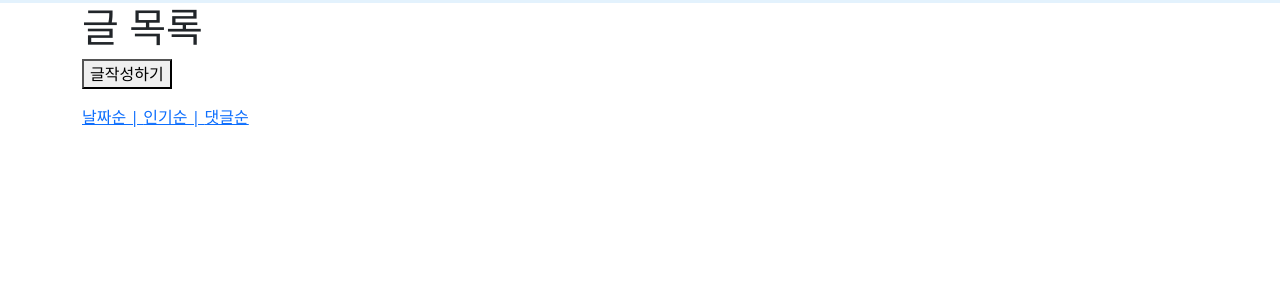
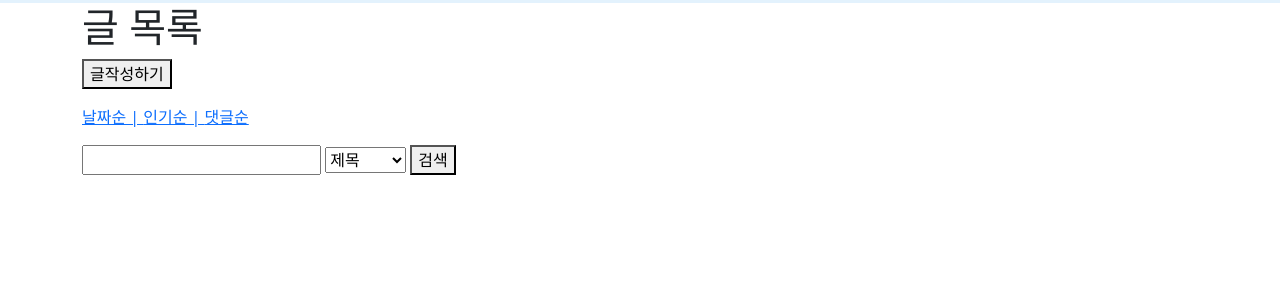
Before and after one commit to Seojeil/team_10-_spartamarket, a Django app: page / in a window 1280 px wide. Shown: the part 53-356 px from the top of the page. Run offline with Django 4.2, Linux system fonts and the light colour scheme; data that the repository does not hold is empty.

Commit message:
feat:검색기능 추가

```diff
--- a/spartamarket/products/templates/products/details.html
+++ b/spartamarket/products/templates/products/details.html
@@ -44,7 +44,9 @@
 <p>
     {% if product.hashtags %}
         {% for hashtag in hashtags %}
-            #{{ hashtag }}
+            <a href="{% url 'index' %}?search={{ hashtag.name }}&search_type=hashtag">
+                #{{ hashtag }}
+            </a>&nbsp;
         {% endfor %}
     {% endif %}
 </p>
--- a/spartamarket/products/templates/products/index.html
+++ b/spartamarket/products/templates/products/index.html
@@ -15,7 +15,18 @@
     <a href="?sort=likes">인기순 | </a>
     <a href="?sort=comments">댓글순</a>
 </p>
-
+<p>
+    <form action="{% url 'index' %}" method='GET'>
+        <input type="text" id="search" name="search">
+        <select name="search_type" id="lang">
+            <option value="title">제목</option>
+            <option value="content">내용</option>
+            <option value="username">회원명</option>
+            <option value="hashtag">해시태그</option>
+        </select>
+        <button type='submit'>검색</button>
+    </form>
+</p>
 {% if user.is_authenticated %}
     <p>
         <a href="{% url 'accounts:profile' username=user.username %}">
@@ -55,7 +66,9 @@
                 {% if product.hashtags.exists %}
                 <p>
                     {% for hashtag in product.hashtags.all %}
-                        #{{ hashtag.name }}
+                        <a href="{% url 'index' %}?search={{ hashtag.name }}&search_type=hashtag">
+                            #{{ hashtag.name }}
+                        </a>&nbsp;
                     {% endfor %}
                 </p>
         {% endif %}
--- a/spartamarket/products/views.py
+++ b/spartamarket/products/views.py
@@ -7,6 +7,7 @@ from django.views.decorators.http import (
     require_POST,
     require_http_methods
 )
+from django.contrib.auth import get_user_model
 from django.contrib.auth.decorators import login_required
 from .models import Product, Comment, HashTag
 from .forms import ProductForm, CommentForm
@@ -15,12 +16,35 @@ from django.db.models import Count
 # 제품 포스트 정렬
 def index(request):
     sort = request.GET.get('sort', 'date')  # 디폴트 날짜로 정렬
-    if sort == 'likes':
-        products = Product.objects.annotate(like_count=Count('like_users')).order_by('-like_count', '-created_at') #찜 정렬
-    elif sort == 'comments':
-        products = Product.objects.annotate(comment_count=Count('comments')).order_by('-comment_count', '-created_at') # 댓글 정렬
+    search_data = request.GET.get('search', '')
+    search_type = request.GET.get('search_type', '')
+    if not search_data: # 검색 요청을 보낸 데이터가 없을때
+        if sort == 'likes':
+            products = Product.objects.annotate(like_count=Count('like_users')).order_by('-like_count', '-created_at') #찜 정렬
+        elif sort == 'comments':
+            products = Product.objects.annotate(comment_count=Count('comments')).order_by('-comment_count', '-created_at') # 댓글 정렬
+        else:
+            products = Product.objects.all().order_by('-created_at') # 날짜 정렬
     else:
-        products = Product.objects.all().order_by('-created_at') # 날짜 정렬
+        if search_type == 'content':
+            products = Product.objects.filter(content__contains=search_data).order_by('-created_at')
+        elif search_type == 'username':
+            User = get_user_model() # 회원명이 필요하기 때문에 유저모델을 호출
+            try: # 검색한 데이터와 일치하는 유저명을 호출
+                author = User.objects.get(username=search_data)
+            except User.DoesNotExist: # 유저가 존재하지 않을 경우 빈 쿼리 반환
+                products = Product.objects.none()
+            else: # 유저가 존재할 경우 해당 유저 필터링
+                products = Product.objects.filter(author=author).order_by('-created_at')
+        elif search_type == 'hashtag':
+            try: # username과 동일한 예외처리 과정
+                hashtag = HashTag.objects.get(name=search_data)
+            except HashTag.DoesNotExist:
+                products = Product.objects.none()
+            else:
+                products = Product.objects.filter(hashtags=hashtag).order_by('-created_at')
+        else:
+            products = Product.objects.filter(title__contains=search_data).order_by('-created_at')
 
     context = {
         'products': products,
--- a/spartamarket/templates/base.html
+++ b/spartamarket/templates/base.html
@@ -24,7 +24,7 @@
       <a href="{% url 'index' %}">SPARTA MARKET</a>
 
       <!-- 로그인 되어 있을 시 개인 페이지 및 로그아웃 표시-->
-      {% if user.is_authenticated %} {{ request.user.username }}
+      {% if user.is_authenticated %}
       <a href="{% url 'accounts:profile' request.user.username %}"
         >개인페이지
       </a>
```
Also changed, not shown: README.md.
